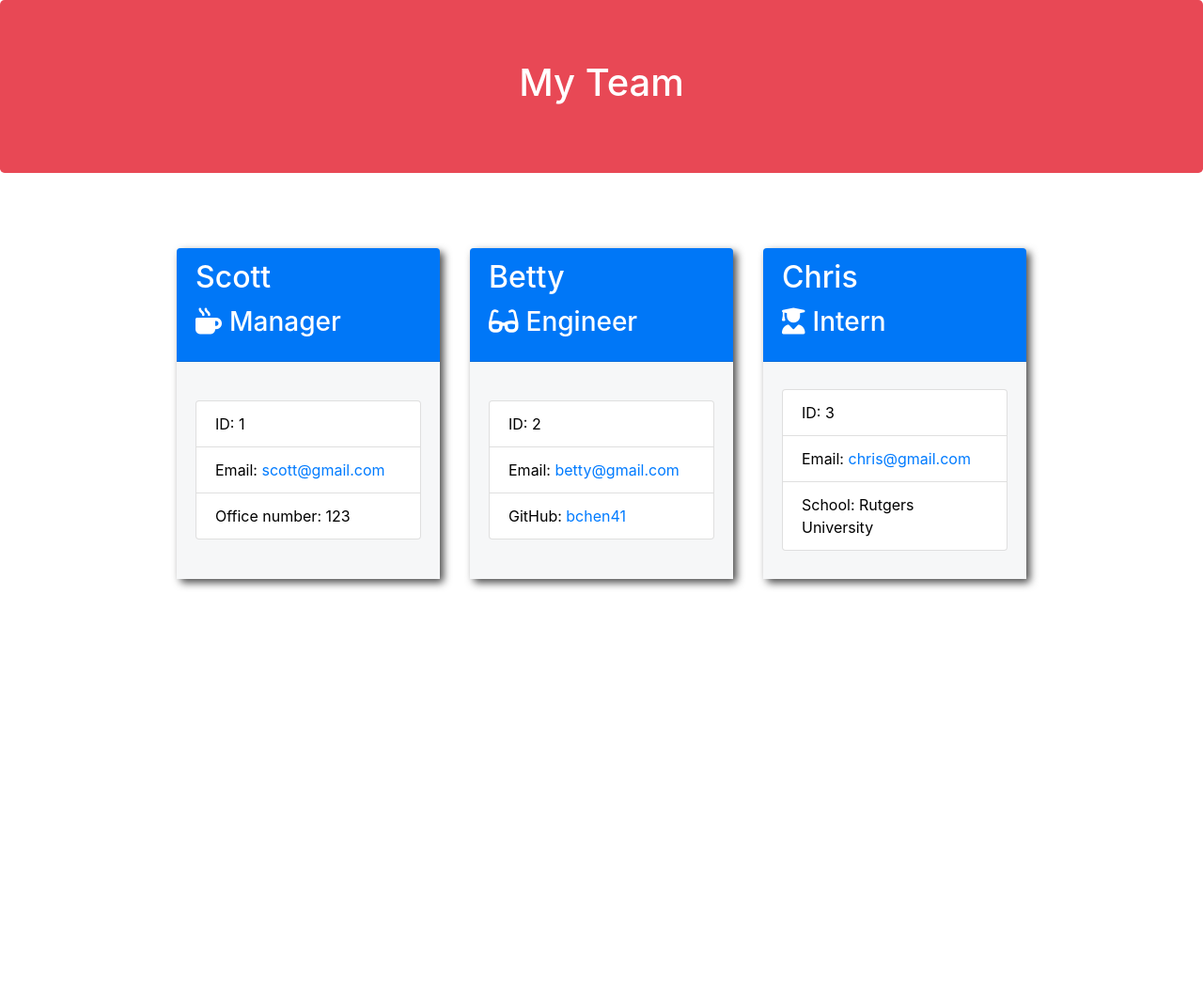
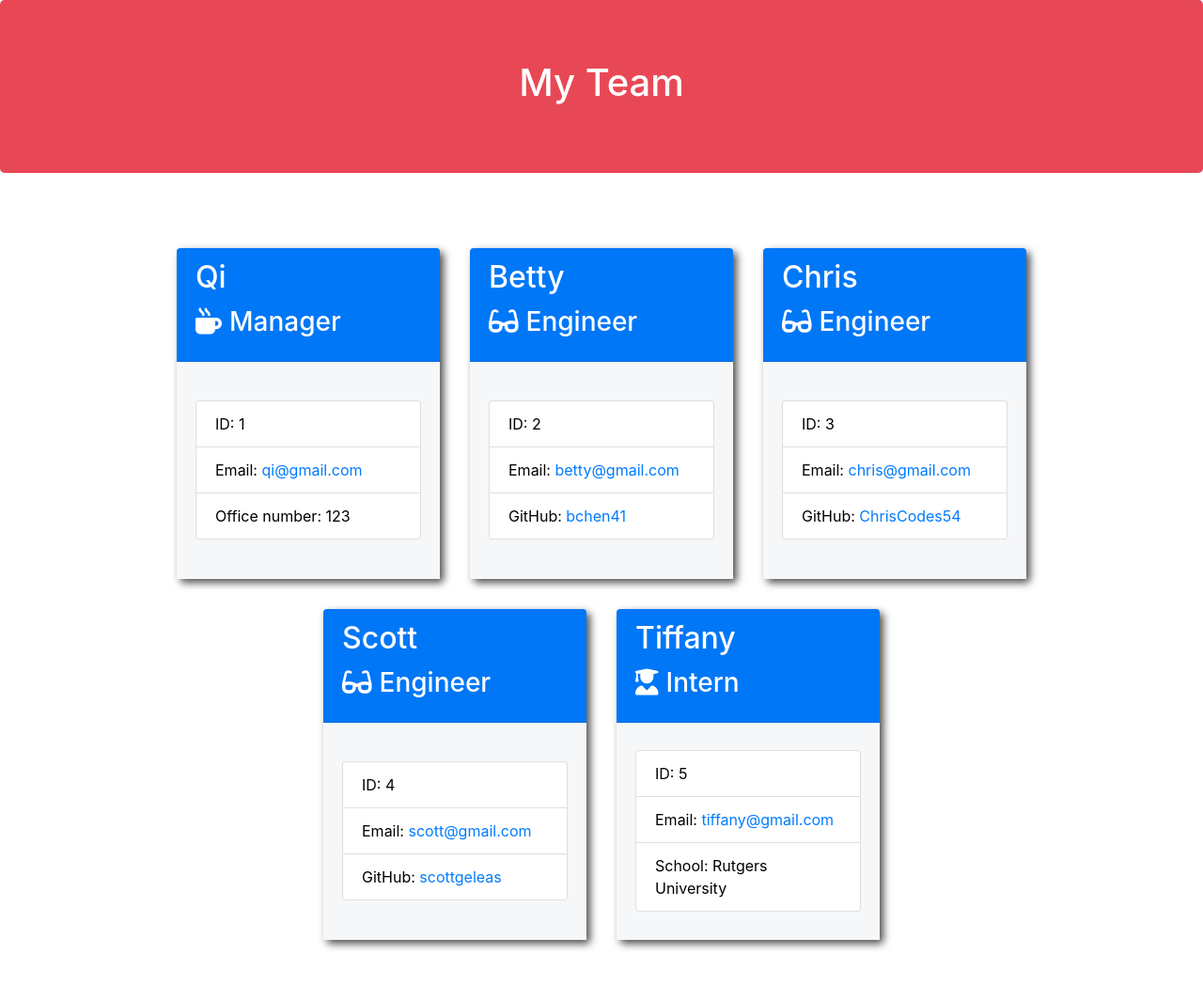
Before and after one commit to bchen41/Team-Profile-Generator, a website: page output/team.html in a window 1280 px wide. Shown: the whole page at 94% size. Before the commit the page ends 800 px from the top, so only its background shows below. Drawn offline with nearby package versions, Linux system fonts and the light colour scheme.

Commit message:
added more team members for presentation purposes

```diff
--- a/output/team.html
+++ b/output/team.html
@@ -26,13 +26,13 @@
 
                 <div class="card employee-card">
                     <div class="card-header">
-                        <h2 class="card-title">Scott</h2>
+                        <h2 class="card-title">Qi</h2>
                         <h3 class="card-title"><i class="fas fa-mug-hot mr-2"></i>Manager</h3>
                     </div>
                     <div class="card-body">
                         <ul class="list-group">
                             <li class="list-group-item">ID: 1</li>
-                            <li class="list-group-item">Email: <a href="mailto:scott@gmail.com">scott@gmail.com</a></li>
+                            <li class="list-group-item">Email: <a href="mailto:qi@gmail.com">qi@gmail.com</a></li>
                             <li class="list-group-item">Office number: 123</li>
                         </ul>
                     </div>
@@ -56,12 +56,43 @@
                 <div class="card employee-card">
                     <div class="card-header">
                         <h2 class="card-title">Chris</h2>
-                        <h3 class="card-title"><i class="fas fa-user-graduate mr-2"></i>Intern</h3>
+                        <h3 class="card-title"><i class="fas fa-glasses mr-2"></i>Engineer</h3>
                     </div>
                     <div class="card-body">
                         <ul class="list-group">
                             <li class="list-group-item">ID: 3</li>
                             <li class="list-group-item">Email: <a href="mailto:chris@gmail.com">chris@gmail.com</a></li>
+                            <li class="list-group-item">GitHub: <a href="https://github.com/ChrisCodes54"
+                                    target="_blank" rel="noopener noreferrer">ChrisCodes54</a></li>
+                        </ul>
+                    </div>
+                </div>
+
+                <div class="card employee-card">
+                    <div class="card-header">
+                        <h2 class="card-title">Scott</h2>
+                        <h3 class="card-title"><i class="fas fa-glasses mr-2"></i>Engineer</h3>
+                    </div>
+                    <div class="card-body">
+                        <ul class="list-group">
+                            <li class="list-group-item">ID: 4</li>
+                            <li class="list-group-item">Email: <a href="mailto:scott@gmail.com">scott@gmail.com</a></li>
+                            <li class="list-group-item">GitHub: <a href="https://github.com/scottgeleas" target="_blank"
+                                    rel="noopener noreferrer">scottgeleas</a></li>
+                        </ul>
+                    </div>
+                </div>
+
+                <div class="card employee-card">
+                    <div class="card-header">
+                        <h2 class="card-title">Tiffany</h2>
+                        <h3 class="card-title"><i class="fas fa-user-graduate mr-2"></i>Intern</h3>
+                    </div>
+                    <div class="card-body">
+                        <ul class="list-group">
+                            <li class="list-group-item">ID: 5</li>
+                            <li class="list-group-item">Email: <a href="mailto:tiffany@gmail.com">tiffany@gmail.com</a>
+                            </li>
                             <li class="list-group-item">School: Rutgers University</li>
                         </ul>
                     </div>
```
